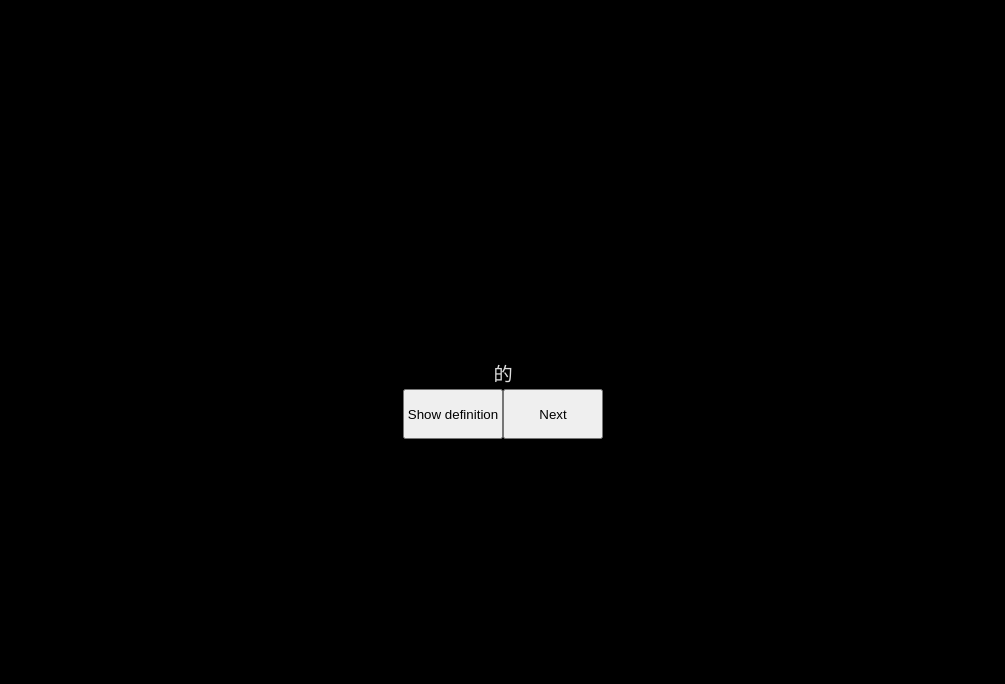
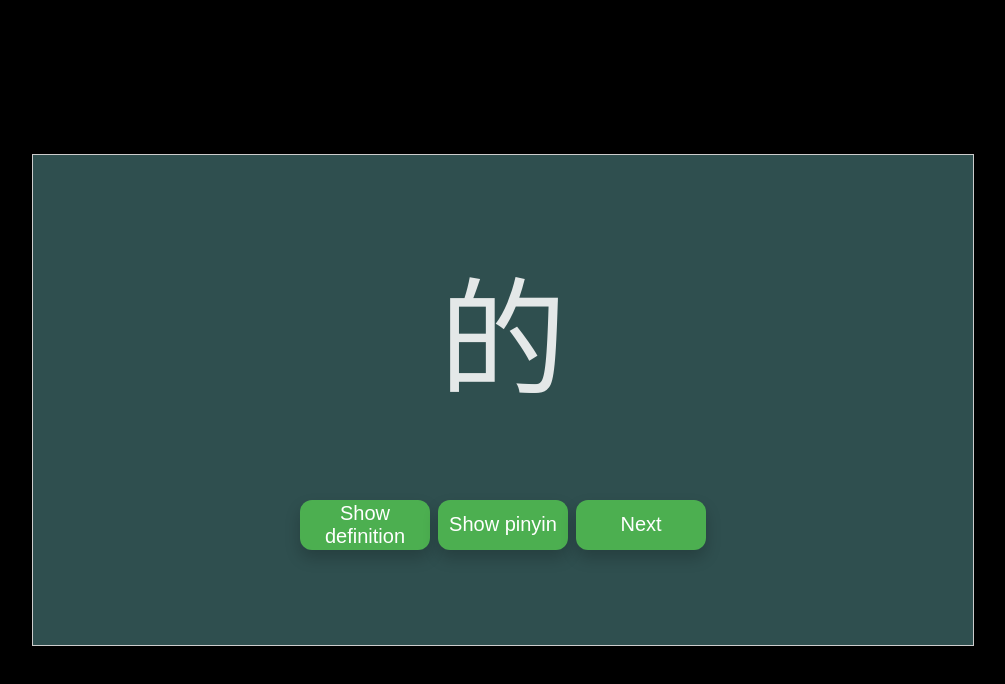
Before and after one commit to MathiasHv18/HanziTest, a Vue app: page /flashCardsGame in a window 1280 px wide. Shown: the top 684 px of the page, without its empty margins (137-1142 px from the left). Built offline with nearby package versions, Linux system fonts and the light colour scheme.

Commit message:
Show pinyin basics

```diff
--- a/index.html
+++ b/index.html
@@ -1,6 +1,12 @@
-<!doctype html>
+<!DOCTYPE html>
 <html lang="en">
   <head>
+    <link rel="preconnect" href="https://fonts.googleapis.com" />
+    <link rel="preconnect" href="https://fonts.gstatic.com" crossorigin />
+    <link
+      href="https://fonts.googleapis.com/css2?family=Noto+Serif+SC:wght@300&display=swap"
+      rel="stylesheet"
+    />
     <meta charset="UTF-8" />
     <link rel="icon" type="image/svg+xml" href="/vite.svg" />
     <meta name="viewport" content="width=device-width, initial-scale=1.0" />
--- a/src/components/FlashCardsGame.vue
+++ b/src/components/FlashCardsGame.vue
@@ -3,9 +3,13 @@
     <div v-if="hskData.length > 0">
       <p>{{ hskData[currentIndex].simplified }}</p>
       <p v-if="showDefinition == true">{{ hskData[currentIndex].english }}</p>
+      <p v-else>&nbsp</p>
+      <p v-if="showPinyin == true">{{ hskData[currentIndex].pinyin }}</p>
+      <p v-else>&nbsp</p>
       <button class="showDefinition" @click="toggleDefinition">
         Show definition
       </button>
+      <button class="showPinyin" @click="togglePinyin">Show pinyin</button>
       <button class="nextCard" @click="nextCard">Next</button>
     </div>
   </div>
@@ -21,6 +25,7 @@ export default {
       hskData: HSK,
       currentIndex: 0,
       showDefinition: false,
+      showPinyin: false,
     };
   },
   methods: {
@@ -34,6 +39,9 @@ export default {
     toggleDefinition() {
       this.showDefinition = !this.showDefinition;
     },
+    togglePinyin() {
+      this.showPinyin = !this.showPinyin;
+    },
   },
 };
 </script>
--- a/src/styles/flashCards.css
+++ b/src/styles/flashCards.css
@@ -1,6 +1,47 @@
+.flashCard {
+  /* rest of your styles */
+  font-family: "Noto Sans SC", sans-serif;
+}
 .showDefinition,
+.showPinyin,
 .nextCard {
-  padding: 0px;
-  margin: 0px;
+  background-color: #4caf50; /* Green background */
+  border: none; /* No border */
+  color: white; /* White text */
+  text-align: center; /* Centered text */
+  text-decoration: none; /* No underline */
+  font-size: 20px;
+  margin: 4px;
+  cursor: pointer; /* Pointer/hand icon */
+  border-radius: 12px; /* Rounded corners */
+  box-shadow: 0 8px 16px 0 rgba(0, 0, 0, 0.2); /* 3D effect */
+  transition-duration: 0.4s; /* Transition effects */
   height: 50px;
+  width: 130px;
+  vertical-align: middle; /* Align buttons vertically */
+  flex: 1; /* Make buttons use width equitably */
 }
+
+.showDefinition:hover,
+.nextCard:hover,
+.showPinyin:hover {
+  background-color: #45a049; /* Darker green when mouse hovers over */
+}
+.flashCard {
+  font-family: "Noto Serif SC", serif;
+  background-color: #2f4f4f;
+  border: 1px solid #ccc;
+  box-shadow: 2px 2px 8px rgba(0, 0, 0, 0.1);
+  padding: 20px;
+  display: flex;
+  align-items: center; /* Center content vertically */
+  flex-direction: column;
+  justify-content: space-around;
+  height: 450px;
+  width: 900px;
+}
+
+.flashCard p:first-child {
+  font-size: 8em;
+  margin-bottom: auto;
+}
```
